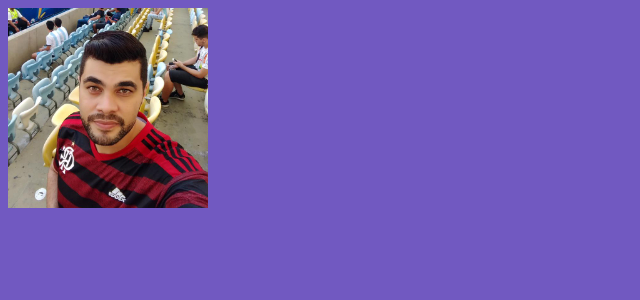
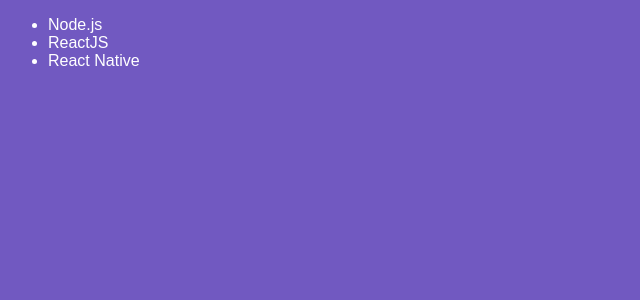
Before and after one commit to elanfraga/react-m4-bootcamp, a React app: page / in a window 1280 px wide. Shown: the top 300 px of the page, without its empty margins (0-640 px from the left). Built offline with nearby package versions, Linux system fonts and the light colour scheme; the HTML template or start-up script is replaced by a standard one.

Commit message:
Class Components

```diff
--- a/babel.config.js
+++ b/babel.config.js
@@ -1,3 +1,4 @@
 module.exports = {
-  presets: ["@babel/preset-env", "@babel/preset-react"]
+  presets: ["@babel/preset-env", "@babel/preset-react"],
+  plugins: ["@babel/plugin-proposal-class-properties"]
 };
--- a/package.json
+++ b/package.json
@@ -9,6 +9,7 @@
   },
   "devDependencies": {
     "@babel/core": "^7.5.5",
+    "@babel/plugin-proposal-class-properties": "^7.5.5",
     "@babel/preset-env": "^7.5.5",
     "@babel/preset-react": "^7.0.0",
     "babel-loader": "^8.0.6",
--- a/src/App.js
+++ b/src/App.js
@@ -2,10 +2,12 @@
 
 import "./App.css";
 
+import TeccList from "./components/TechList";
+
 import profile from "./assets/pp.jpeg";
 
 function App() {
-  return <img width="200" src={profile} />;
+  return <TeccList />;
 }
 
 export default App;
--- /dev/null
+++ b/src/components/TechList.js
@@ -0,0 +1,19 @@
+import React, { Component } from "react";
+
+class TeccList extends Component {
+  state = {
+    techs: ["Node.js", "ReactJS", "React Native"]
+  };
+
+  render() {
+    return (
+      <ul>
+        <li>Node.js</li>
+        <li>ReactJS</li>
+        <li>React Native</li>
+      </ul>
+    );
+  }
+}
+
+export default TeccList;
```
Also changed, not shown: 1 other file (tests, documents, lock files or other folders).
